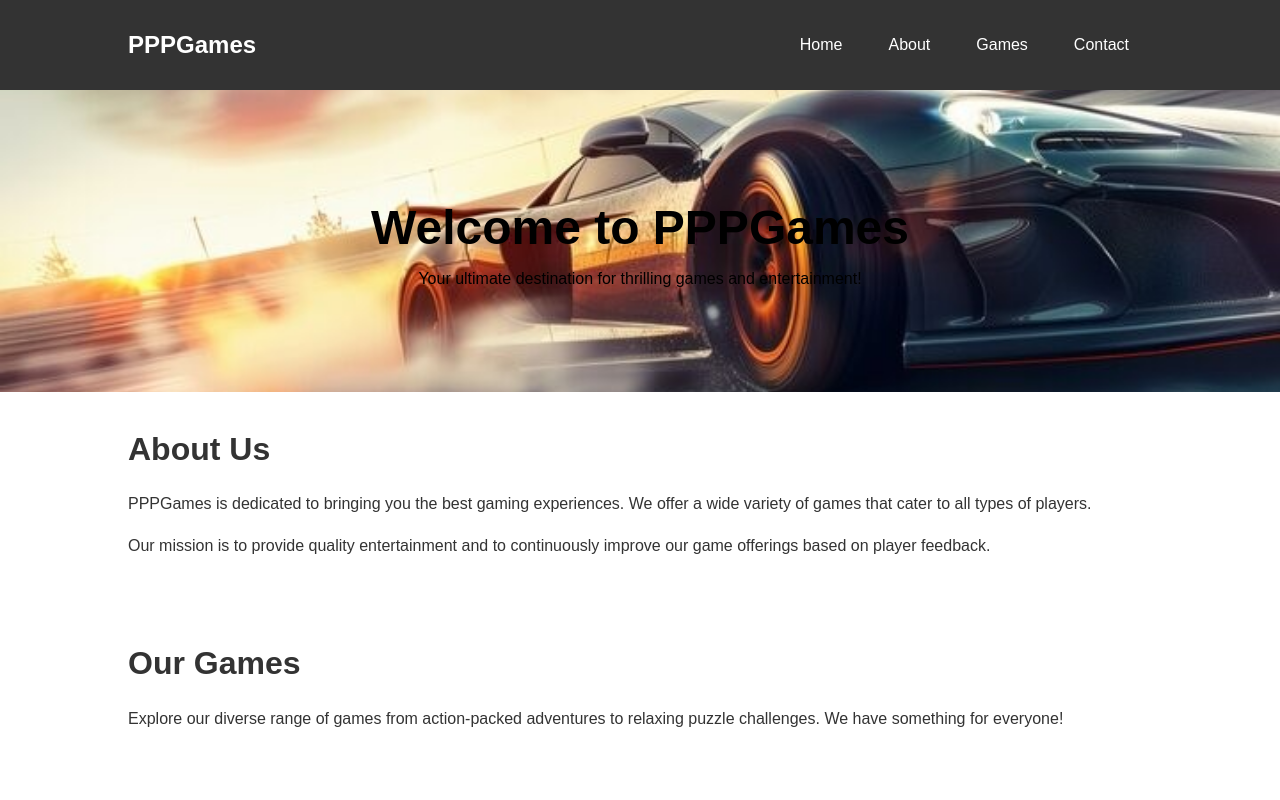
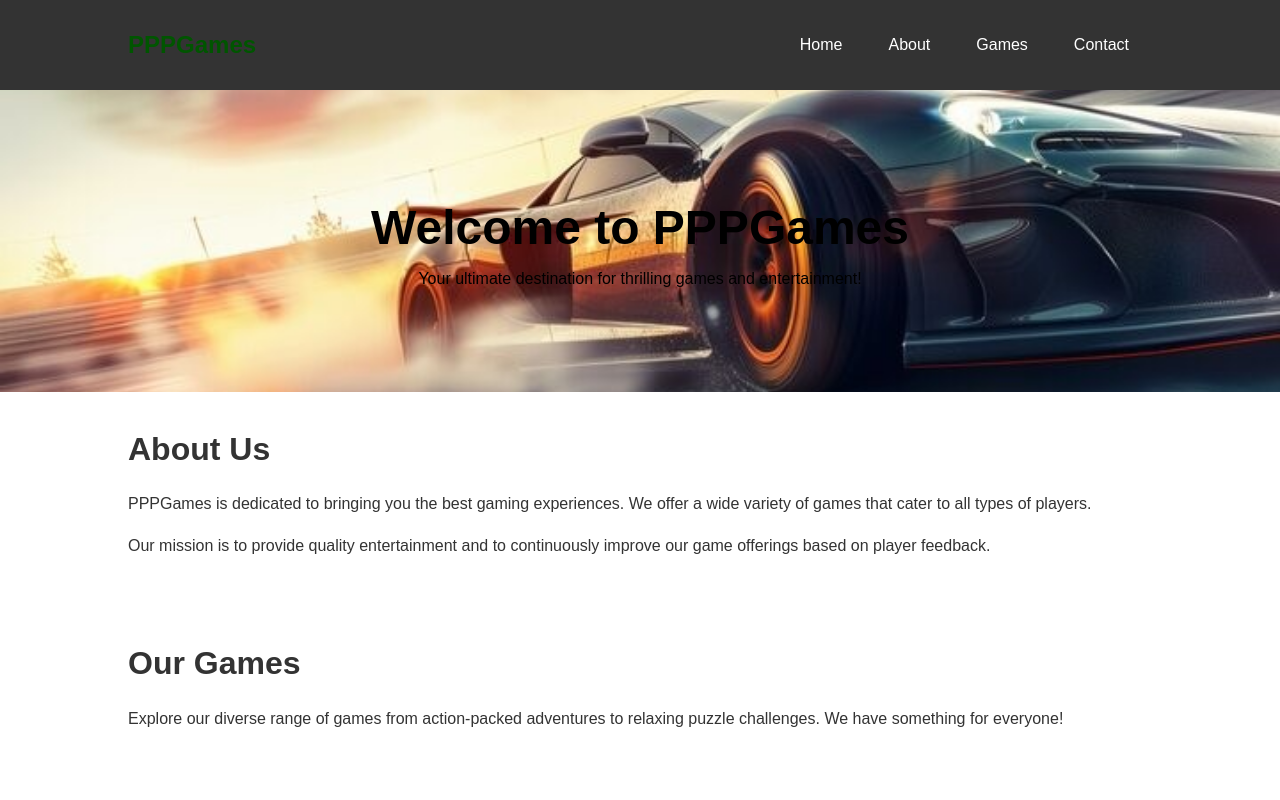
Before and after one commit to Xipovilse/myweb, a plain HTML site: page index.html in a window 1280 px wide. Shown: the top 800 px of the page. Drawn offline with Linux system fonts and the light colour scheme.

Commit message:
Update index.html

```diff
--- a/index.html
+++ b/index.html
@@ -18,7 +18,7 @@
         }
         header {
             background: #333;
-            color: #fff;
+            color: #005500;
             padding: 1rem 0;
         }
         .container {
```
